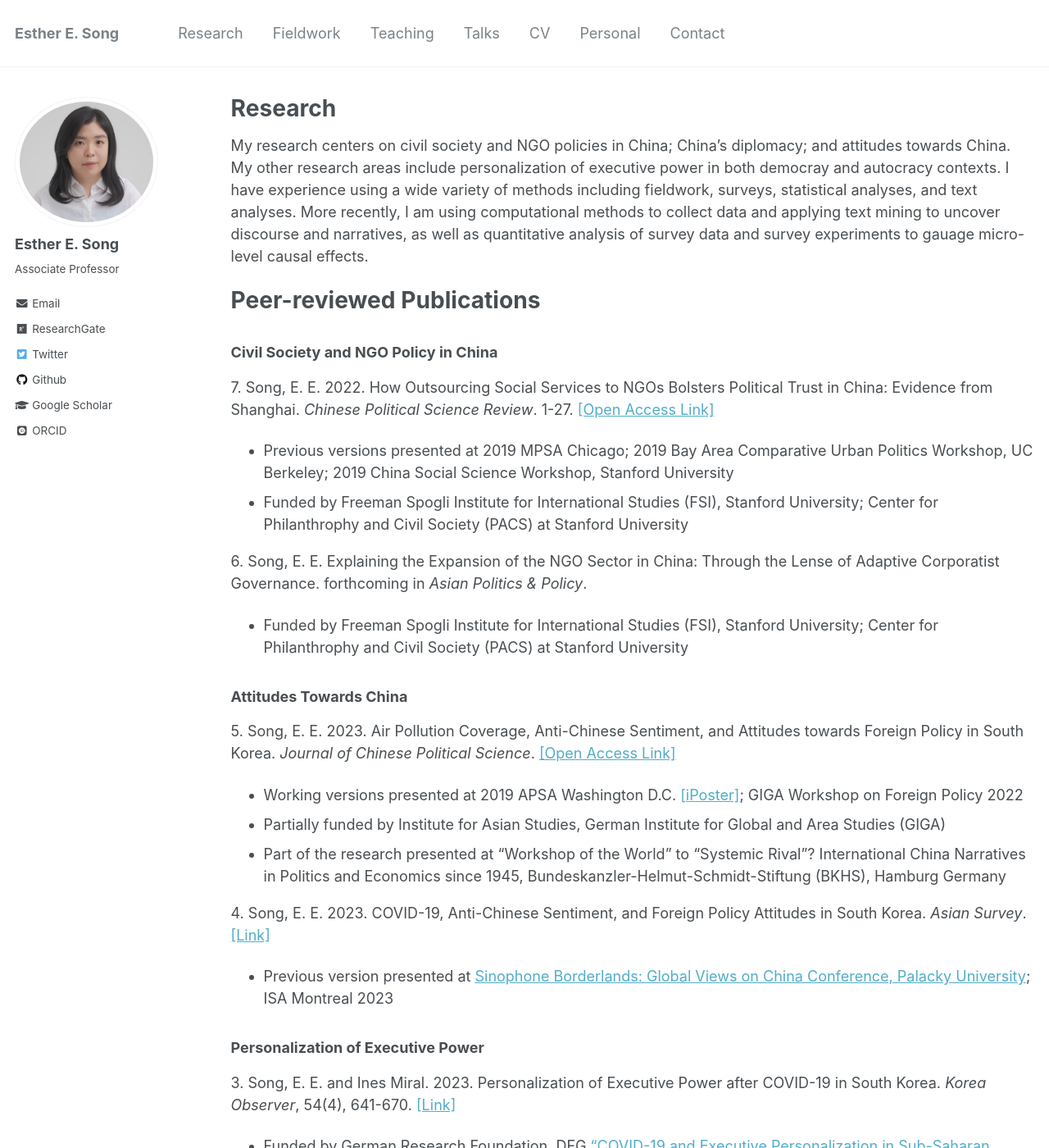
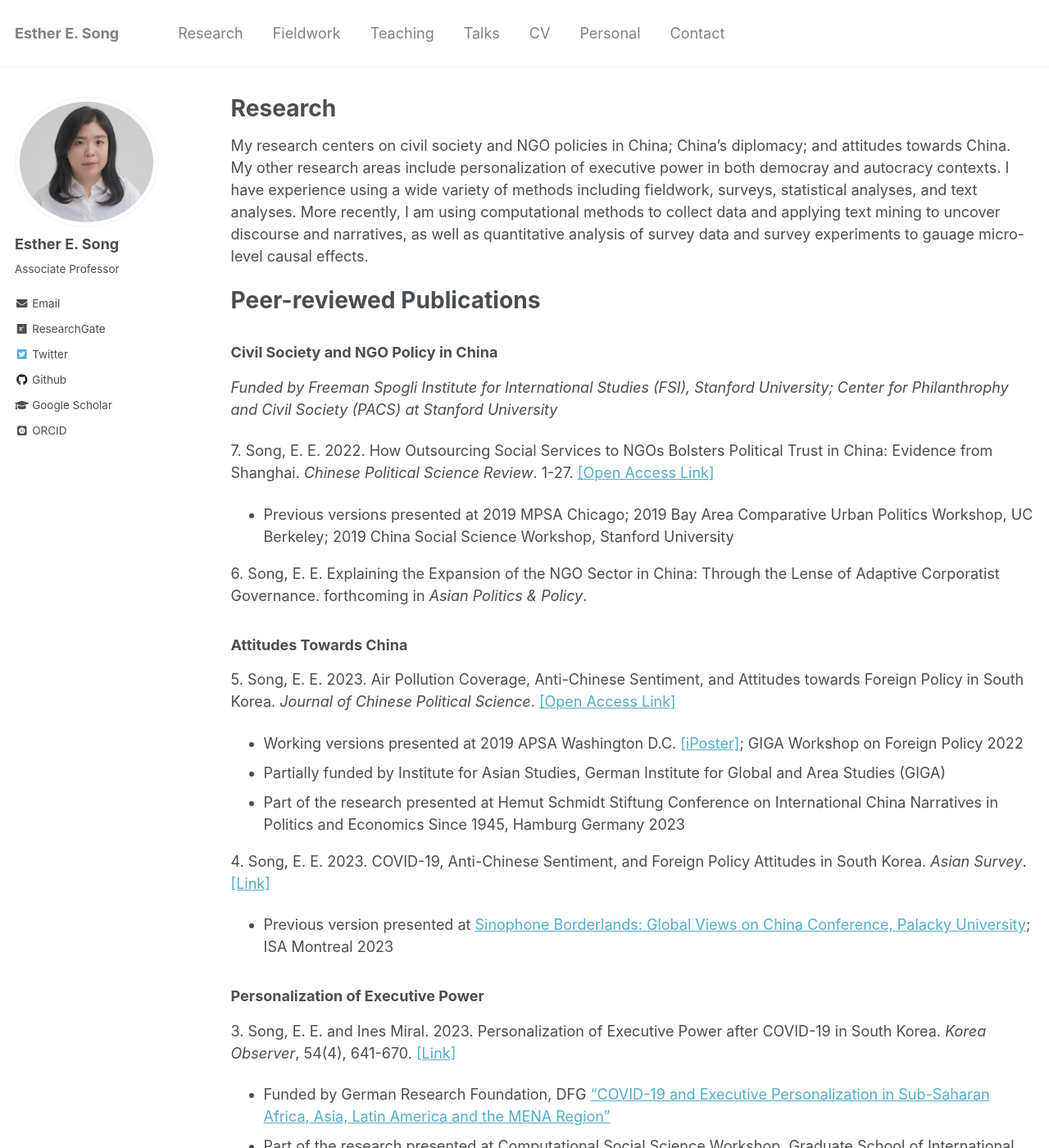
Before and after one commit to ehsong/ehsong.github.io, a Jekyll site: the page built from _pages/research.md, in a window 1280 px wide and 1400 px high. Shown: the whole window at 82% size. Built offline with Jekyll 4.4.1, drawn with Linux system fonts in a browser that asks for light colours; some web fonts are replaced.

Commit message:
Update research.md

```diff
--- a/_pages/research.md
+++ b/_pages/research.md
@@ -13,19 +13,19 @@
 
 ### Civil Society and NGO Policy in China
 
+*Funded by Freeman Spogli Institute for International Studies (FSI), Stanford University; Center for Philanthrophy and Civil Society (PACS) at Stanford University*
+
 7\. Song, E. E. 2022. How Outsourcing Social Services to NGOs Bolsters Political Trust in China: Evidence from Shanghai. *Chinese Political Science Review*. 1-27. [[Open Access Link]](https://link.springer.com/article/10.1007/s41111-021-00207-z)
    * Previous versions presented at 2019 MPSA Chicago; 2019 Bay Area Comparative Urban Politics Workshop, UC Berkeley; 2019 China Social Science Workshop, Stanford University
-   * Funded by Freeman Spogli Institute for International Studies (FSI), Stanford University; Center for Philanthrophy and Civil Society (PACS) at Stanford University
 
 6\. Song, E. E. Explaining the Expansion of the NGO Sector in China: Through the Lense of Adaptive Corporatist Governance. forthcoming in *Asian Politics & Policy*.
-   * Funded by Freeman Spogli Institute for International Studies (FSI), Stanford University; Center for Philanthrophy and Civil Society (PACS) at Stanford University
 
 ### Attitudes Towards China
 
 5\. Song, E. E. 2023. Air Pollution Coverage, Anti-Chinese Sentiment, and Attitudes towards Foreign Policy in South Korea. *Journal of Chinese Political Science*. [[Open Access Link]](https://doi.org/10.1007/s11366-023-09849-z)
    * Working versions presented at 2019 APSA Washington D.C. [[iPoster]](https://apsa2019-apsa.ipostersessions.com/default.aspx?s=DF-1D-34-3D-64-33-21-12-B0-42-57-A1-87-AC-68-E1); GIGA Workshop on Foreign Policy 2022
    * Partially funded by Institute for Asian Studies, German Institute for Global and Area Studies (GIGA)
-   * Part of the research presented at “Workshop of the World” to “Systemic Rival”? International China Narratives in Politics and Economics since 1945, Bundeskanzler-Helmut-Schmidt-Stiftung (BKHS), Hamburg Germany
+   * Part of the research presented at Hemut Schmidt Stiftung Conference on International China Narratives in Politics and Economics Since 1945, Hamburg Germany 2023
 
 4\. Song, E. E. 2023. COVID-19, Anti-Chinese Sentiment, and Foreign Policy Attitudes in South Korea. *Asian Survey*.[[Link]](https://t.co/ulZlIiRwHZ)
   * Previous version presented at [Sinophone Borderlands: Global Views on China Conference, Palacky University](https://sinofon.cz/surveys/); ISA Montreal 2023
```
